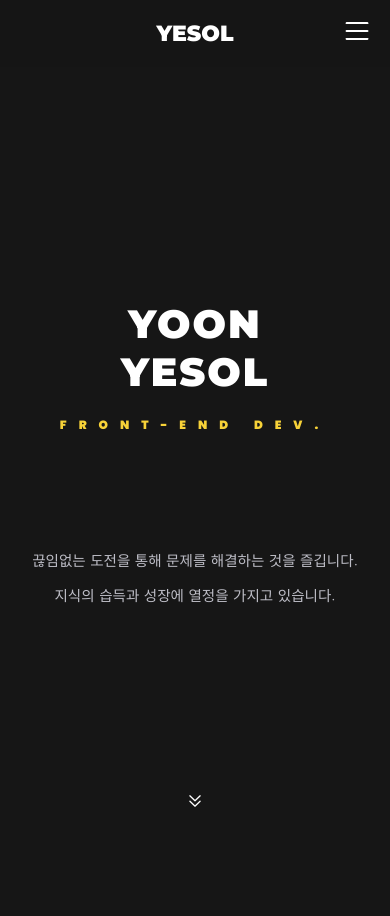
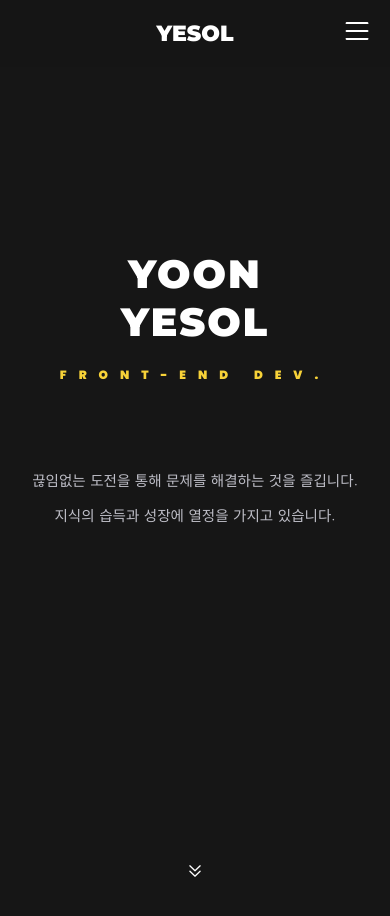
Before and after one commit to Yoonyesol/my_portfolio, a React (Create React App) app: page / in a window 390 px wide. Shown: the top 916 px of the page. Built offline with nearby package versions, Linux system fonts and the light colour scheme.

Commit message:
🐛fix: 오류 수정 - home 화면 아이템 사이 간격 조절 - qualification 항목이 보이지 않는 버그 수정 - home 컴포넌트 애니메이션 수정

```diff
--- a/src/App.js
+++ b/src/App.js
@@ -80,7 +80,7 @@ function App() {
         moveToArc={moveToArcHandler}
         moveToSkill={moveToSkillsHandler}
         moveToPrj={moveToProjectHandler}
-        moveToEdu={moveToQualificationHandler}
+        moveToQualification={moveToQualificationHandler}
         moveToContact={moveToContactHandler}
         selectedPage={selectedPage}
       />
@@ -109,7 +109,9 @@ function App() {
       </div>
       <div
         ref={QualificationRef}
-        className={`section ${visibleSections.includes("edu") && "visible"}`}
+        className={`section ${
+          visibleSections.includes("qualification") && "visible"
+        }`}
       >
         <Qualification />
       </div>
--- a/src/components/Header.js
+++ b/src/components/Header.js
@@ -6,7 +6,7 @@ const Header = ({
   moveToArc,
   moveToSkill,
   moveToPrj,
-  moveToEdu,
+  moveToQualification,
   moveToContact,
   selectedPage,
 }) => {
@@ -60,8 +60,12 @@ const Header = ({
           >
             <div onClick={moveToPrj}>PROJECT</div>
           </li>
-          <li className={`menu-item ${selectedPage === "edu" && "visible"}`}>
-            <div onClick={moveToEdu}>QUALIFICATION</div>
+          <li
+            className={`menu-item ${
+              selectedPage === "qualification" && "visible"
+            }`}
+          >
+            <div onClick={moveToQualification}>QUALIFICATION</div>
           </li>
           <li
             className={`menu-item ${selectedPage === "contact" && "visible"}`}
--- a/src/pages/Home.css
+++ b/src/pages/Home.css
@@ -42,7 +42,7 @@
   font-size: calc(10px + 0.5vw);
   color: #f7d238;
   letter-spacing: calc(10px + 0.5vw);
-  animation: fadeInUp 4s;
+  animation: fadeInUp 6s;
   animation-iteration-count: 1;
 }
 
@@ -53,7 +53,7 @@
   30% {
     opacity: 0;
   }
-  50% {
+  60% {
     opacity: 1;
   }
   100% {
@@ -62,13 +62,13 @@
 }
 
 .description {
-  margin-top: 30px;
+  bottom: 30px;
   font-size: calc(13px + 0.4vw);
 }
 
 .description > p {
   margin-bottom: 0;
-  animation: fadein 7s;
+  animation: fadein 8s;
   animation-iteration-count: 1;
   color: rgba(229, 229, 240, 0.808);
 }
@@ -95,3 +95,13 @@
   animation-iteration-count: infinite;
   animation-direction: alternate;
 }
+
+@media screen and (min-width: 280px) and (max-width: 650px) {
+  .title {
+    margin: 40px 0;
+  }
+
+  .scroll {
+    margin-top: 250px;
+  }
+}
--- a/src/pages/Home.js
+++ b/src/pages/Home.js
@@ -7,7 +7,7 @@ const Home = forwardRef((props, ref) => {
   useEffect(() => {
     const typeNextText = () => {
       const currentText = "YOON YESOL";
-      const delay = 100; // 글자 나타나는 간격(ms)
+      const delay = 150; // 글자 나타나는 간격(ms)
 
       for (let i = 0; i <= currentText.length; i++) {
         setTimeout(() => {
```
